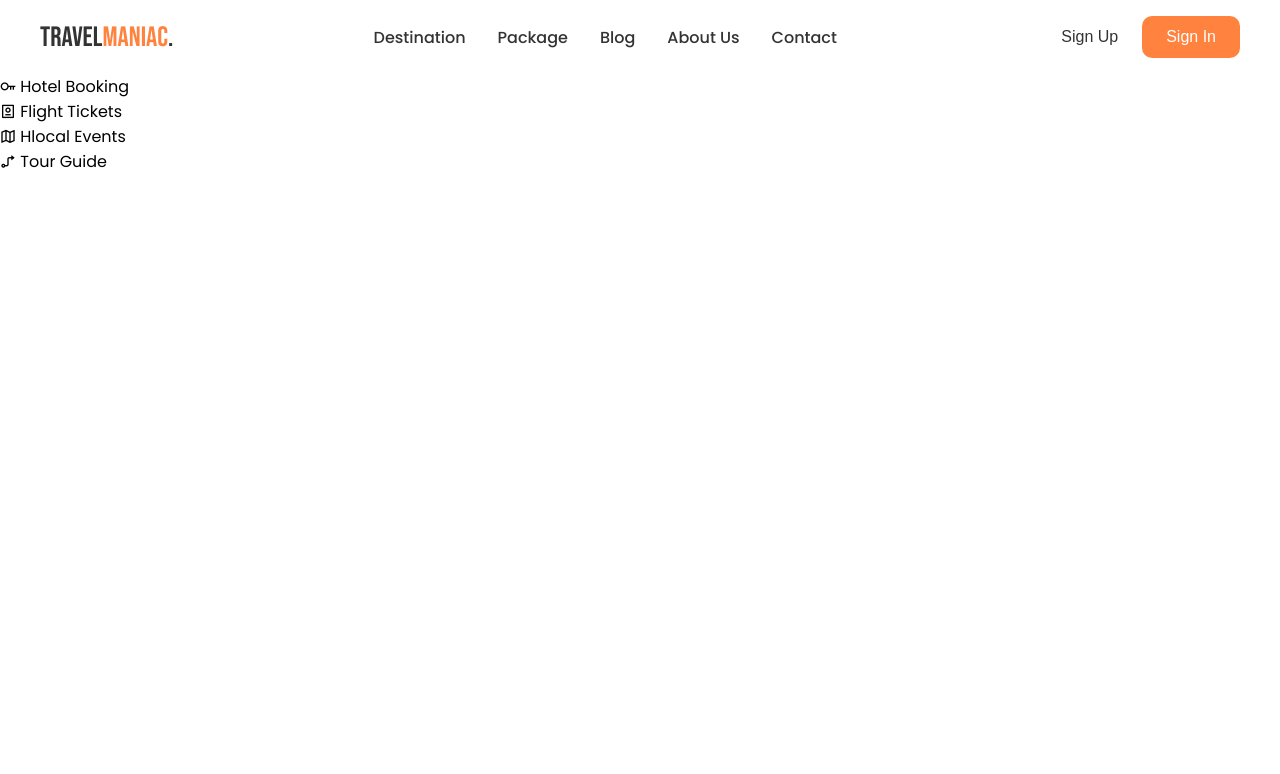
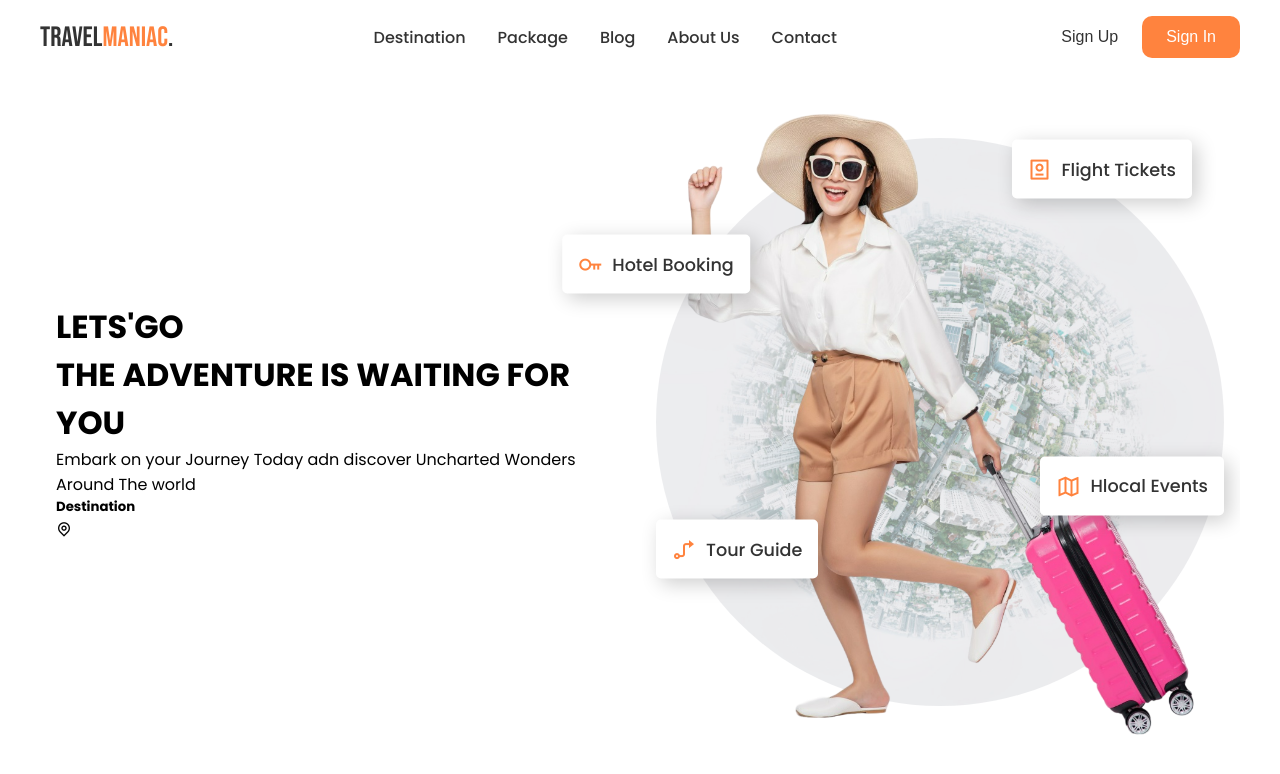
Before and after one commit to Retro-Markz/Landing_One, a plain HTML site: page index.html in a window 1280 px wide. Drawn offline with nearby package versions, Linux system fonts and the light colour scheme.

Commit message:
update all
remove some pics and add the hero

```diff
--- a/index.html
+++ b/index.html
@@ -44,15 +44,32 @@
           <span> <i class="ri-passport-line"></i> </span>
           Flight Tickets
         </div>
-        <div class="headerImageCard headerImageCard-1">
+        <div class="headerImageCard headerImageCard-3">
           <span> <i class="ri-map-2-line"></i> </span>
           Hlocal Events
         </div>
-        <div class="headerImageCard headerImageCard-1">
+        <div class="headerImageCard headerImageCard-4">
           <span> <i class="ri-guide-line"></i> </span>
           Tour Guide
         </div>
-        <img src="" alt="" />
+        <img src="assets/header.png" alt="main image" />
+      </div>
+      <div class="headerContent">
+        <h1>LETS'GO <br />THE <span>ADVENTURE</span> IS WAITING FOR YOU</h1>
+        <p>
+          Embark on your Journey Today adn discover Uncharted Wonders Around The
+          world
+        </p>
+        <form action="/">
+          <div class="inputRow">
+            <div class="inputGroup">
+              <h5>Destination</h5>
+              <div>
+                <span><i class="ri-map-pin-line"></i></span>
+              </div>
+            </div>
+          </div>
+        </form>
       </div>
     </header>
 
--- a/style.css
+++ b/style.css
@@ -95,6 +95,89 @@ nav {
   display: none;
 }
 
+.headerContainer {
+  max-width: var(--max-width);
+  margin: auto;
+  padding-block: 8rem 2rem;
+  padding-inline: 1rem;
+  display: grid;
+  gap: 2rem;
+  overflow-x: hidden;
+}
+
+.headerImage {
+  position: relative;
+  isolation: isolate;
+}
+
+.headerImage::before {
+  position: absolute;
+  content: "";
+  width: 100%;
+  aspect-ratio: 1;
+  top: 50%;
+  left: 50%;
+  transform: translate(-50%, -50%);
+  background-image: url("assets/joshua-rawson-harris-KRELIShKxTM-unsplash.jpg");
+  background-size: cover;
+  background-position: center center;
+  background-repeat: no-repeat;
+  border-radius: 100%;
+  opacity: 0.5;
+  z-index: -1;
+}
+
+.headerImage img {
+  max-width: 520px;
+  margin-inline: auto;
+}
+
+.headerImageCard {
+  position: absolute;
+  padding: 0.75rem 1rem;
+  display: flex;
+  align-items: center;
+  gap: 10px;
+  font-size: 1.1rem;
+  font-weight: 500;
+  color: var(--text-dark);
+  background-color: var(--white);
+  white-space: nowrap;
+  border-radius: 5px;
+  box-shadow: 5px 5px 20px rgba(0, 0, 0, 0.2);
+  z-index: 1;
+}
+
+.headerImageCard span {
+  font-size: 1.5rem;
+  font-weight: 500;
+  color: var(--primary-color);
+}
+
+.headerImageCard-1 {
+  top: 25%;
+  left: 0;
+  transform: translate(-50%, -50%);
+}
+
+.headerImageCard-2 {
+  top: 10%;
+  right: 2rem;
+  transform: translateY(-50%);
+}
+
+.headerImageCard-3 {
+  top: 60%;
+  right: 0;
+  transform: translateY(-50%);
+}
+
+.headerImageCard-4 {
+  top: 70%;
+  left: 0;
+  transform: translateY(-50%);
+}
+
 @media (width > 768px) {
   nav {
     margin: 16px;
@@ -178,4 +261,14 @@ nav {
   .signIn:hover {
     background-color: var(--primary-color-dark);
   }
+
+  .headerContainer {
+    padding-block: 2rem;
+    grid-template-columns: repeat(2, 1fr);
+    align-items: center;
+  }
+
+  .headerImage {
+    grid-area: 1/2/2/3;
+  }
 }
```
Also changed, not shown: assets/header.png (added), assets/nasa-Q1p7bh3SHj8-unsplash.jpg (deleted), 4 other files.
